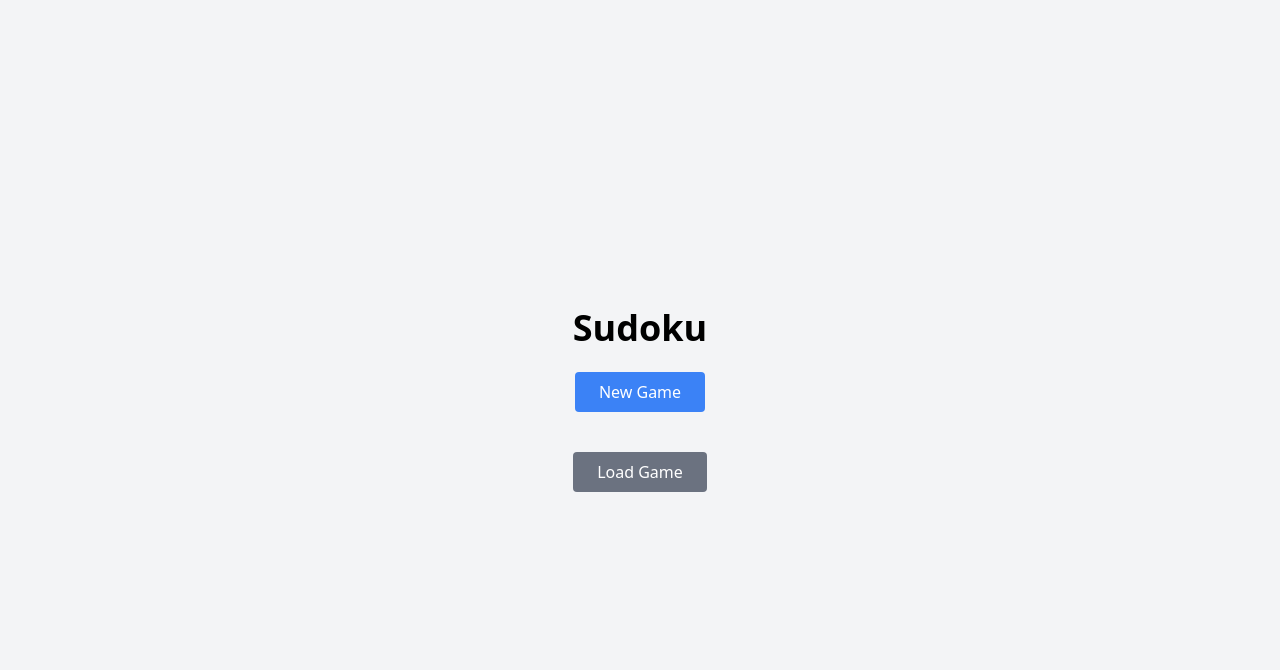
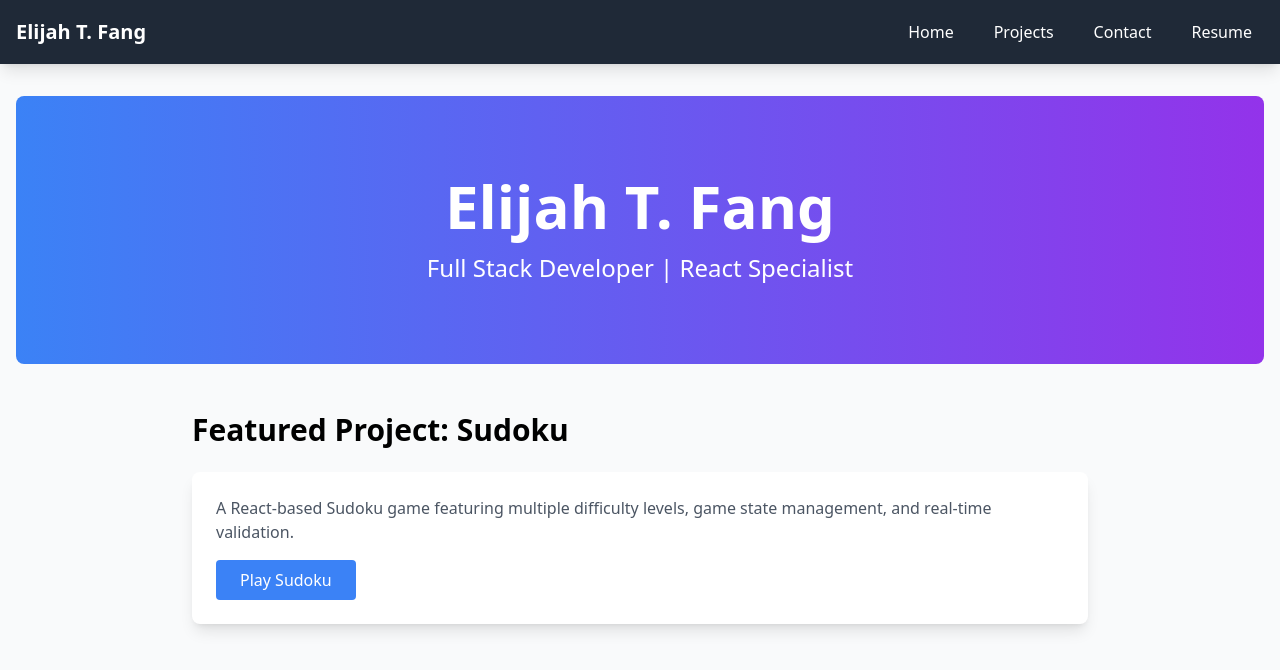
Before and after one commit to efang006/Portfolio, a React (Create React App) app: page / in a window 1280 px wide. Shown: the top 670 px of the page. Built offline with nearby package versions, Linux system fonts and the light colour scheme.

Commit message:
Added base implementation of portfolio

```diff
--- a/package.json
+++ b/package.json
@@ -13,6 +13,7 @@
   "license": "ISC",
   "description": "",
   "dependencies": {
+    "@heroicons/react": "^2.2.0",
     "motion": "^12.9.2",
     "react": "^19.1.0",
     "react-dom": "^19.1.0",
--- a/public/index.html
+++ b/public/index.html
@@ -3,7 +3,7 @@
   <head>
     <meta charset="UTF-8" />
     <meta name="viewport" content="width=device-width, initial-scale=1.0" />
-    <title>Sudoku App</title>
+    <title>Elijah Fang's Portfolio</title>
   </head>
   <body>
     <div id="root"></div>
--- a/src/App.jsx
+++ b/src/App.jsx
@@ -1,48 +1,23 @@
-import React, { useState } from 'react';
-import MainMenu from './components/MainMenu';
-import SudokuBoard from './components/SudokuBoard';
-
-const screens = {
-  MENU: 'menu',
-  GAME: 'game',
-};
+import React from 'react';
+import { BrowserRouter as Router, Routes, Route } from 'react-router-dom';
+import Layout from './components/Layout/Layout';
+import Home from './pages/Home';
+import Projects from './pages/Projects';
+import SudokuGame from './pages/SudokuGame';
+import Resume from './pages/Resume';
 
 function App() {
-  const [screen, setScreen] = useState(screens.MENU);
-  const [difficulty, setDifficulty] = useState('medium');
-  const [savedGame, setSavedGame] = useState(null);
-
-  function handleLoadGame() {
-    const savedGame = JSON.parse(localStorage.getItem('savedGame'));
-    if (savedGame) {
-      setSavedGame(savedGame);
-      setScreen(screens.GAME);
-    } else {
-      alert('No saved game found!');
-    }
-  }
-
   return (
-    <div>
-      {screen === screens.MENU && (
-        <MainMenu
-          onStart={(selectedDifficulty) => {
-            setDifficulty(selectedDifficulty);
-            setSavedGame(null); // Start a fresh game
-            setScreen(screens.GAME);
-          }}
-          onLoadGame={handleLoadGame}
-        />
-      )}
-      {screen === screens.GAME && (
-        <SudokuBoard
-          difficulty={savedGame?.difficulty || difficulty}
-          initialBoard={savedGame?.board || null}
-          initialTimer={savedGame?.timer || 0}
-          onBack={() => setScreen(screens.MENU)}
-        />
-      )}
-    </div>
+    <Router>
+      <Layout>
+        <Routes>
+          <Route path="/" element={<Home />} />
+          <Route path="/projects" element={<Projects />} />
+          <Route path="/sudoku" element={<SudokuGame />} />
+          <Route path="/resume" element={<Resume />} />
+        </Routes>
+      </Layout>
+    </Router>
   );
 }
 
--- /dev/null
+++ b/src/components/Layout/Layout.jsx
@@ -0,0 +1,15 @@
+import React from 'react';
+import Navbar from './Navbar';
+
+function Layout({ children }) {
+  return (
+    <div className="min-h-screen bg-gray-50">
+      <Navbar />
+      <main className="max-w-7xl mx-auto px-4 py-8">
+        {children}
+      </main>
+    </div>
+  );
+}
+
+export default Layout;
--- /dev/null
+++ b/src/components/Layout/Navbar.jsx
@@ -0,0 +1,34 @@
+import React from 'react';
+import { Link } from 'react-router-dom';
+
+function Navbar() {
+  return (
+    <nav className="bg-gray-800 text-white shadow-lg">
+      <div className="max-w-7xl mx-auto px-4">
+        <div className="flex items-center justify-between h-16">
+          <div className="flex-shrink-0">
+            <Link to="/" className="text-xl font-bold">
+              Elijah T. Fang
+            </Link>
+          </div>
+          <div className="flex space-x-4">
+            <Link to="/" className="px-3 py-2 rounded-md hover:bg-gray-700">
+              Home
+            </Link>
+            <Link to="/projects" className="px-3 py-2 rounded-md hover:bg-gray-700">
+              Projects
+            </Link>
+            <Link to="/contact" className="px-3 py-2 rounded-md hover:bg-gray-700">
+              Contact
+            </Link>
+            <Link to="/resume" className="px-3 py-2 rounded-md hover:bg-gray-700">
+              Resume
+            </Link>
+          </div>
+        </div>
+      </div>
+    </nav>
+  );
+}
+
+export default Navbar;
--- a/src/components/SudokuBoard.jsx
+++ b/src/components/SudokuBoard.jsx
@@ -78,7 +78,7 @@ function SudokuBoard({ difficulty, onBack, initialBoard }) {
     <div className="flex flex-col items-center mt-10">
       {gameWon && (
         <div className="mb-4 p-4 bg-green-500 text-white font-bold rounded">
-          🎉 Congratulations! You solved the puzzle!
+          Congratulations! You solved the puzzle!
         </div>
       )}
       <div className="mb-4">
@@ -100,7 +100,7 @@ function SudokuBoard({ difficulty, onBack, initialBoard }) {
           Exit Game
         </button>
       </div>
-      <div className="grid grid-cols-9 w-max border border-black">
+      <div className="grid grid-cols-9 w-max border border-black ">
         {board.map((row, rowIdx) =>
           row.map((cell, colIdx) => (
             <Cell
--- /dev/null
+++ b/src/pages/Home.jsx
@@ -0,0 +1,35 @@
+import React from 'react';
+import { Link } from 'react-router-dom';
+
+function Home() {
+  return (
+    <div className="space-y-12">
+      <section className="text-center py-20 bg-gradient-to-r from-blue-500 to-purple-600 text-white rounded-lg">
+        <h1 className="text-4xl md:text-6xl font-bold mb-4">
+          Elijah T. Fang
+        </h1>
+        <p className="text-xl md:text-2xl">
+          Full Stack Developer | React Specialist
+        </p>
+      </section>
+
+      <section className="max-w-4xl mx-auto">
+        <h2 className="text-3xl font-bold mb-6">Featured Project: Sudoku</h2>
+        <div className="bg-white p-6 rounded-lg shadow-lg">
+          <p className="text-gray-600 mb-4">
+            A React-based Sudoku game featuring multiple difficulty levels,
+            game state management, and real-time validation.
+          </p>
+          <Link
+            to="/sudoku"
+            className="inline-block bg-blue-500 text-white px-6 py-2 rounded hover:bg-blue-600"
+          >
+            Play Sudoku
+          </Link>
+        </div>
+      </section>
+    </div>
+  );
+}
+
+export default Home;
--- /dev/null
+++ b/src/pages/Projects.jsx
@@ -0,0 +1,38 @@
+import React from 'react';
+import { Link } from 'react-router-dom';
+
+function Projects() {
+  return (
+    <div className="space-y-12 py-8">
+      <h1 className="text-4xl font-bold text-center mb-12">My Projects</h1>
+
+      <div className="grid grid-cols-1 md:grid-cols-2 gap-8 max-w-6xl mx-auto px-4">
+        <div className="bg-white rounded-lg shadow-lg overflow-hidden">
+          <div className="p-6">
+            <h2 className="text-2xl font-bold mb-4">Sudoku Game</h2>
+            <p className="text-gray-600 mb-4">
+              A React-based Sudoku game featuring multiple difficulty levels,
+              game state management, and real-time validation. Built with React
+              and Tailwind CSS.
+            </p>
+            <div className="space-y-2">
+              <p className="text-sm text-gray-500">
+                <span className="font-semibold">Technologies:</span> React, JavaScript, Tailwind CSS
+              </p>
+              <Link
+                to="/sudoku"
+                className="inline-block bg-blue-500 text-white px-6 py-2 rounded hover:bg-blue-600"
+              >
+                Try the Game
+              </Link>
+            </div>
+          </div>
+        </div>
+
+        {/* Add more project cards here */}
+      </div>
+    </div>
+  );
+}
+
+export default Projects;
--- /dev/null
+++ b/src/pages/Resume.jsx
@@ -0,0 +1,15 @@
+import React from 'react';
+
+function Resume() {
+  return (
+    <div className="w-full h-screen p-4">
+      <embed
+        src="/assets/Elijah_Fang_Resume.pdf"
+        type="application/pdf"
+        className="w-full h-full"
+      />
+    </div>
+  );
+}
+
+export default Resume;
--- /dev/null
+++ b/src/pages/SudokuGame.jsx
@@ -0,0 +1,39 @@
+import React, { useState } from 'react';
+import { useNavigate } from 'react-router-dom';
+import MainMenu from '../components/MainMenu';
+import SudokuBoard from '../components/SudokuBoard';
+
+function SudokuGame() {
+  const [screen, setScreen] = useState('menu');
+  const [difficulty, setDifficulty] = useState('medium');
+  const navigate = useNavigate();
+
+  return (
+    <div>
+      {screen === 'menu' && (
+        <MainMenu
+          onStart={(selectedDifficulty) => {
+            setDifficulty(selectedDifficulty);
+            setScreen('game');
+          }}
+          onLoadGame={() => {
+            const savedGame = JSON.parse(localStorage.getItem('savedGame'));
+            if (savedGame) {
+              setScreen('game');
+            } else {
+              alert('No saved game found!');
+            }
+          }}
+        />
+      )}
+      {screen === 'game' && (
+        <SudokuBoard
+          difficulty={difficulty}
+          onBack={() => setScreen('menu')}
+        />
+      )}
+    </div>
+  );
+}
+
+export default SudokuGame;
--- a/src/utils/sudokuGenerator.js
+++ b/src/utils/sudokuGenerator.js
@@ -1,7 +1,7 @@
 export function generateSudoku(difficulty) {
   // Difficulty settings
   const difficulties = {
-    easy: { min: 35, max: 45 },
+    easy: { min: 1, max: 2 }, // 35 - 45
     medium: { min: 44, max: 54 },
     hard: { min: 53, max: 63 }
   };
```
Also changed, not shown: 1 other file (tests, documents, lock files or other folders).
